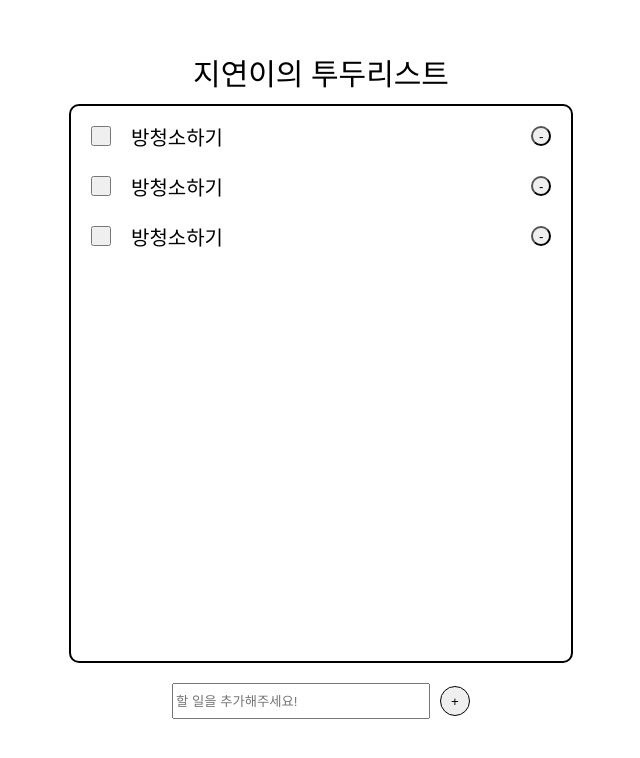
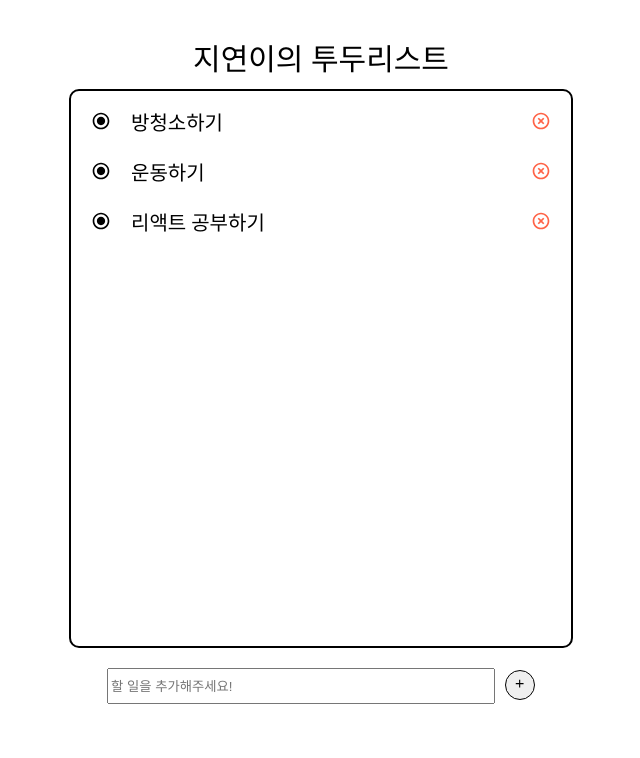
Before and after one commit to jiyeonyooo/mytodo, a React (Create React App) app: page / in a window 1280 px wide. Shown: the top 758 px of the page, without its empty margins (319-959 px from the left). Built offline with nearby package versions, Linux system fonts and the light colour scheme; a web font is replaced by a local one.

Commit message:
insert, remove
Add Insert and Remove function

```diff
--- a/package.json
+++ b/package.json
@@ -8,6 +8,7 @@
     "@testing-library/user-event": "^13.2.1",
     "react": "^18.2.0",
     "react-dom": "^18.2.0",
+    "react-icons": "^4.10.1",
     "react-scripts": "5.0.1",
     "web-vitals": "^2.1.0"
   },
--- a/src/App.js
+++ b/src/App.js
@@ -1,14 +1,64 @@
+import { useState, useRef, useCallback } from 'react';
 import './App.css';
 import ToDoTemplate from './ToDoTemplate.js';
 import ToDoList from './ToDoList.js';
 import ToDoInsert from './ToDoInsert.js';
 
 const App = () => {
+  const [todos, setTodos] = useState([
+    {
+      id: 1,
+      text: '방청소하기',
+      checked: true,
+    },
+    {
+      id: 2,
+      text: '운동하기',
+      checked: true,
+    },
+    {
+      id: 3,
+      text: '리액트 공부하기',
+      checked: false,
+    },
+  ]);
+
+  const nextId = useRef(4);
+
+  const onInsert = useCallback(
+    text => {
+      const todo = {
+        id: nextId.current,
+        text,
+        checked: false,
+      };
+      setTodos(todos.concat(todo));
+      nextId.current += 1;
+    },
+    [todos],
+  );
+
+  const onRemove = useCallback(
+    id => {
+      setTodos(todos.filter(todo=>todo.id!==id));
+    }, [todos],
+  );
+
+  const onToggle = useCallback(
+    id =>{
+      setTodos(
+        todos.map(todo=>
+          todo.id === id ? {...todo, checked: !todo.checked} : todo,),
+      );
+      console.log(todos);
+    }, [todos],
+  );
+
   return (
     <div>
       <ToDoTemplate>
-        <ToDoList/>
-        <ToDoInsert/>
+        <ToDoList todos={todos} onRemove={onRemove} onToggle={onToggle}/>
+        <ToDoInsert onInsert={onInsert}/>
       </ToDoTemplate>
     </div>
   );
--- a/src/ToDoInsert.css
+++ b/src/ToDoInsert.css
@@ -14,7 +14,7 @@
 }
 
 input {
-    width: 250px;
+    width: 380px;
     height: 30px;
     margin-right: 10px;
 }
--- a/src/ToDoInsert.js
+++ b/src/ToDoInsert.js
@@ -1,11 +1,33 @@
+import { useState, useCallback} from 'react';
+import {MdAdd} from 'react-icons/md';
 import './ToDoInsert.css';
 
-const ToDoInsert = () => {
+const ToDoInsert = ({onInsert}) => {
+
+    const [value, setValue] = useState('');
+
+    const onChange = useCallback(e=>{
+        setValue(e.target.value);
+    },[]);
+
+    const onSubmit = useCallback(
+        e => {
+            onInsert(value);
+            setValue('');
+            e.preventDefault();
+        },
+        [onInsert,value],
+    );
+
     return (
-        <div className="insert">
-            <input placeholder="할 일을 추가해주세요!"></input>
-            <button type="submit">+</button>
-        </div>
+        <form className="insert" onSubmit={onSubmit}>
+            <input
+                placeholder="할 일을 추가해주세요!"
+                value={value}
+                onChange={onChange}
+            />
+            <button type="submit"><MdAdd/></button>
+        </form>
     );
 };
 
--- a/src/ToDoItem.css
+++ b/src/ToDoItem.css
@@ -29,7 +29,7 @@
 .remove {
     width: 20px;
     height: 20px;
-    border-radius: 10px;
     margin-left: 20px;
     margin-right: 20px;
+    color: tomato;
 }
--- a/src/ToDoItem.js
+++ b/src/ToDoItem.js
@@ -1,11 +1,22 @@
 import './ToDoItem.css';
+import {MdRadioButtonUnchecked, MdRadioButtonChecked, MdHighlightOff} from 'react-icons/md';
 
-const ToDoItem = () => {
+const ToDoItem = ( {todo, onRemove, onToggle}) => {
+    const checkk = 0;
+    const buttonChange = (checkk) => {
+        checkk += 1;
+    }
+    const {id, text, checked} = todo;
     return (
         <div className="ToDoItem">
-            <button className="checkbox"></button>
-            <div className="text">방청소하기</div>
-            <button className="remove">-</button>
+            <div className="checkbox" onClick={(checkk)=>buttonChange(checkk)}>
+                {checkk === 0 ? <MdRadioButtonChecked/>: <MdRadioButtonUnchecked />}
+            </div>
+            <div className="text">{text}</div>
+            <div className="remove"
+            onClick={()=>onRemove(id)}>
+                <MdHighlightOff/>
+            </div>
         </div>
     );
 };
--- a/src/ToDoList.js
+++ b/src/ToDoList.js
@@ -1,13 +1,13 @@
 import './ToDoList.css';
 import ToDoItem from './ToDoItem.js';
 
-const ToDoList = () => {
+const ToDoList = ({todos, onRemove, onToggle}) => {
     return (
         <div>
             <div className='list'>
-                <ToDoItem/>
-                <ToDoItem/>
-                <ToDoItem/>
+                {todos.map (todo=>(<ToDoItem todo={todo} key={todo.id}
+                onRemove={onRemove}
+                onToggle={onToggle} />))}
             </div>
         </div>
     );
--- a/src/ToDoTemplate.css
+++ b/src/ToDoTemplate.css
@@ -10,6 +10,6 @@
     font-size: 30px;
     text-align: center;
     margin-left: auto;
-    margin-top: 50px;
+    margin-top: 35px;
     margin-right: auto;
 }
```
Also changed, not shown: 1 other file (tests, documents, lock files or other folders).
